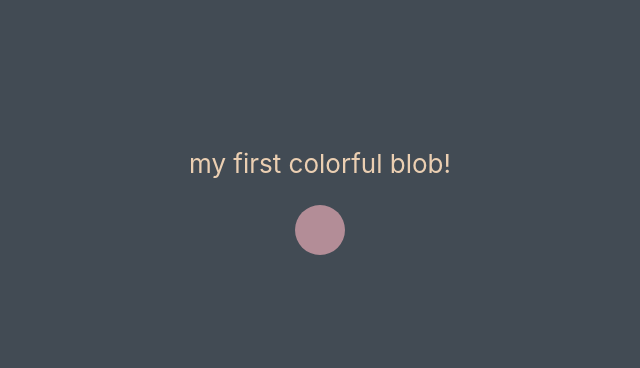
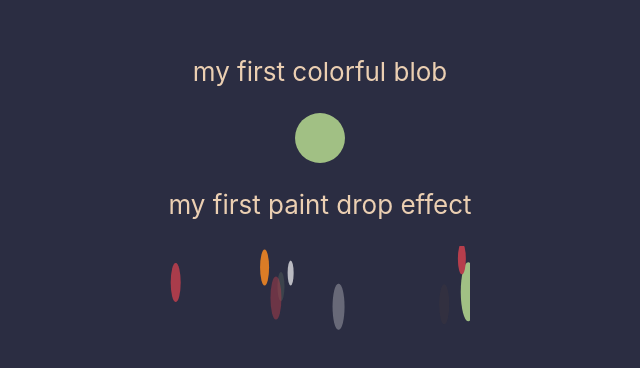
Before and after one commit to alineraldi/InteractiveArtPlayground, a React (Create React App) app in the folder my-typescript-app/: page / in a window 1280 px wide. Shown: the part 212-580 px from the top of the page, without its empty margins (320-960 px from the left). Built offline with nearby package versions, Linux system fonts and the light colour scheme.

Commit message:
TypeScript types by creating a dripping paint effect (CSS animations + setInterval)

```diff
--- a/my-typescript-app/package.json
+++ b/my-typescript-app/package.json
@@ -11,6 +11,7 @@
     "@types/node": "^16.18.126",
     "@types/react": "^19.1.3",
     "@types/react-dom": "^19.1.3",
+    "framer-motion": "^12.10.5",
     "react": "^19.1.0",
     "react-dom": "^19.1.0",
     "react-scripts": "5.0.1",
--- a/my-typescript-app/src/App.css
+++ b/my-typescript-app/src/App.css
@@ -14,7 +14,7 @@
 }
 
 .App-header {
-  background-color: #424b54;
+  background-color: #2B2D42;
   min-height: 100vh;
   display: flex;
   flex-direction: column;
--- a/my-typescript-app/src/App.tsx
+++ b/my-typescript-app/src/App.tsx
@@ -2,15 +2,20 @@ import React from 'react';
 import ColorBlob from './ColorBlob';
 import logo from './logo.svg';
 import './App.css';
+import PaintDropEffect from './PaintDrop';
 
 function App() {
   return (
     <div className="App">
       <header className="App-header">
         <p>
-          my first colorful blob!
+          my first colorful blob
         </p>
         <ColorBlob />
+        <p>
+          my first paint drop effect
+        </p>
+        <PaintDropEffect />
       </header>
     </div>
   );
--- a/my-typescript-app/src/ColorBlob.tsx
+++ b/my-typescript-app/src/ColorBlob.tsx
@@ -26,7 +26,7 @@ const ColorBlob: React.FC<ColorBlobProps> = ({ initialSize = '50px'}) => {
     const blobStyle: CSSProperties = {
         width: size,
         height: size,
-        backgroundColor: backgroundColor || '#B38D97',
+        backgroundColor: backgroundColor || '#A1C084',
         borderRadius: '50%',
         transition: 'width 1s ease-in-out, height 1s ease-in-out, background-color 0.3s ease-in-out',
     };
--- /dev/null
+++ b/my-typescript-app/src/PaintDrop.tsx
@@ -0,0 +1,82 @@
+import { useState, useEffect, useRef } from 'react';
+import { motion } from 'framer-motion';
+
+interface PaintDrop {
+    id: string;
+    x: number;
+    y: number;
+    size: number;
+    color: string;
+}
+
+const PaintDropEffect: React.FC = () => {
+    const [drops, setDrops] = useState<PaintDrop[]>([]);
+    const containerRef = useRef<HTMLDivElement>(null);
+    const colorPalette = ["#B63E4C", "#DB7C26", "#A1C084", "#FFFFFF"]
+
+    useEffect(() => {
+        const intervalId = setInterval(() => {
+            if(containerRef.current) {
+                const containerWidth = containerRef.current.offsetWidth;
+                const randomX = Math.random() * containerWidth;
+                const randomSize = Math.random() * 10 + 5;
+                const randomColor = getRandomPaletteColor();
+
+                const newDrop : PaintDrop = {
+                    id: Date.now().toString(),
+                    x: randomX,
+                    y: -randomSize,
+                    size: randomSize,
+                    color: randomColor,
+                };
+                setDrops((prevDrops) => [...prevDrops, newDrop]);
+            }
+        }, 100);
+
+        return() => clearInterval(intervalId);
+    }, []);
+
+    const getRandomPaletteColor = () => {
+        const randomIndex = Math.floor(Math.random() * colorPalette.length);
+        return colorPalette[randomIndex];
+    };
+
+    return (
+        <div
+        ref={containerRef}
+        style={{
+            position: 'relative',
+            width: '300px',
+            height: '100px',
+            backgroundColor: '#2B2D42',
+            overflow: 'hidden',
+        }}
+        >
+
+        {drops.map((drop) => (
+            <motion.div
+            key={drop.id}
+            initial={{ x: drop.x, y: drop.y, opacity: 2}}
+            animate= {{ y: '100%', opacity: 0}}
+            transition= {{ duration: 1.0, ease: 'easeOut' }}
+            style= {{
+                position: 'absolute',
+                left: 0,
+                top: 0,
+                width: drop.size * 1,
+                height: drop.size * 4,
+                backgroundColor: drop.color,
+                borderRadius:'80%',
+                originY: 'top',
+            }}
+
+            onAnimationComplete={() => {
+                setDrops((prevDrops) => prevDrops.filter((d) => d.id !== drop.id));
+            }}
+        />
+        ))}
+        </div>
+    );
+};
+
+export default PaintDropEffect;
```
Also changed, not shown: 1 other file (tests, documents, lock files or other folders).
